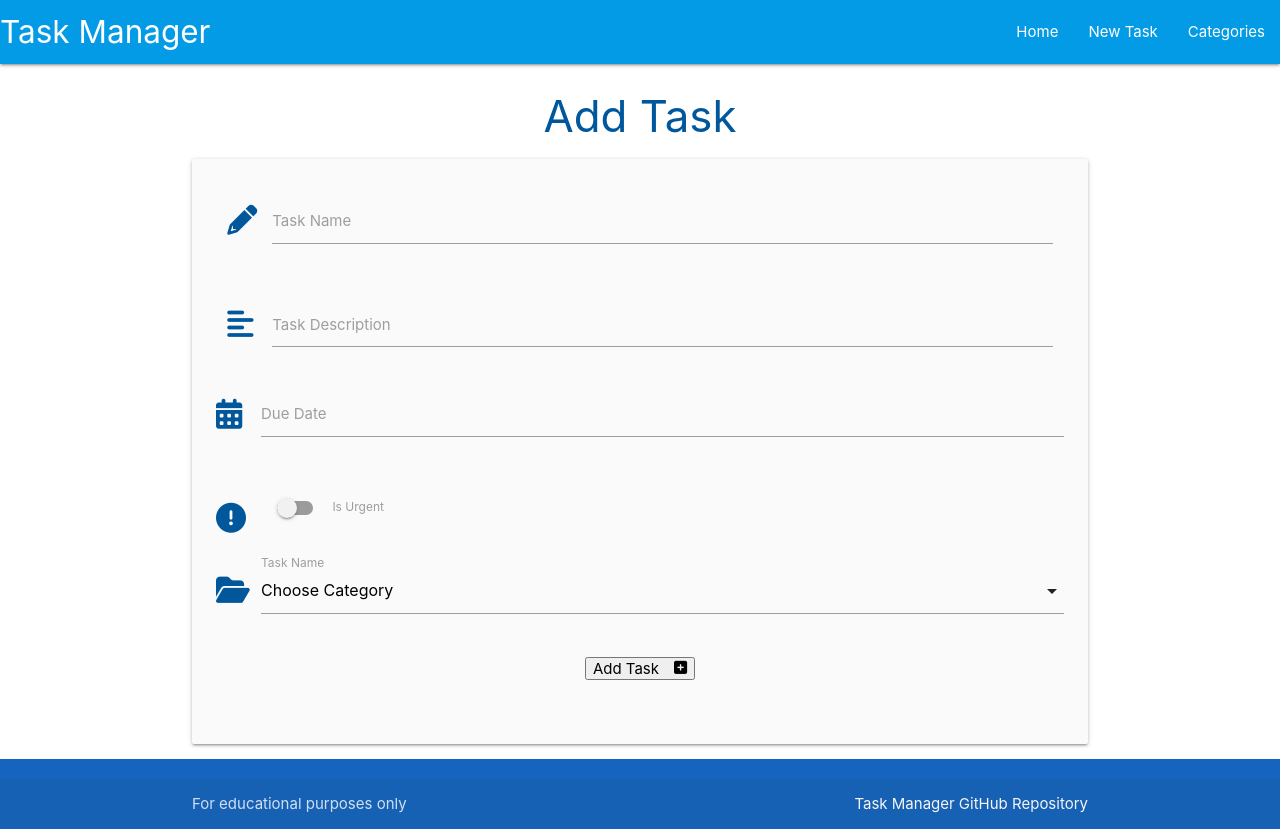
After one commit to marked-gil/task-manager, a Flask app: page /add_task in a window 1280 px wide. The commit adds this page. Run offline with Flask 2, Linux system fonts and the light colour scheme; data that the repository does not hold is empty.

Commit message:
Adding tasks

```diff
--- a/taskmanager/routes.py
+++ b/taskmanager/routes.py
@@ -40,3 +40,20 @@ def delete_category(category_id):
     db.session.delete(category)
     db.session.commit()
     return redirect(url_for("categories"))
+
+
+@app.route("/add_task", methods=["GET", "POST"])
+def add_task():
+    categories = list(Category.query.order_by(Category.category_name).all())
+    if request.method == "POST":
+        task = Task(
+            task_name=request.form.get("task_name"),
+            task_description=request.form.get("task_description"),
+            is_urgent=bool(True if request.form.get("is_urgent") else False),
+            due_date=request.form.get("due_date"),
+            category_id=request.form.get("category_id")
+        )
+        db.session.add(task)
+        db.session.commit()
+        return redirect(url_for("home"))
+    return render_template("add_task.html", categories=categories)
--- a/taskmanager/static/js/script.js
+++ b/taskmanager/static/js/script.js
@@ -1,12 +1,21 @@
 document.addEventListener('DOMContentLoaded', function() {
     // sidenav initialization
-    var sidenav = document.querySelectorAll('.sidenav');
+    let sidenav = document.querySelectorAll('.sidenav');
     M.Sidenav.init(sidenav);
+
+    // modal initialization
+    let modal = document.querySelectorAll('.modal');
+    M.Modal.init(modal);
+
+    // Datepicker initialization
+    let datepicker = document.querySelectorAll('.datepicker');
+    M.Datepicker.init(datepicker, {
+      format: "dd mmmm, yyyy",
+      i18n: {done: "Select"}
+    });
+
+    // select initialization
+    let selects = document.querySelectorAll('select');
+    M.FormSelect.init(selects);
+
   });
-
-
-  document.addEventListener('DOMContentLoaded', function() {
-    // modal initialization
-    var modal = document.querySelectorAll('.modal');
-    M.Modal.init(modal);
-  });
--- /dev/null
+++ b/taskmanager/templates/add_task.html
@@ -0,0 +1,71 @@
+{% extends "base.html" %}
+
+{% block content %}
+
+<h3 class="light-blue-text text-darken-4 center-align">Add Task</h3>
+
+<div class="row card-panel grey lighten-5">
+    <form class="col s12" method="POST" action="{{ url_for('add_task') }}">
+        <!-- task_name -->
+        <div class="row">
+            <div class="input-field col s12">
+                <i class="fas fa-pencil-alt prefix light-blue-text text-darken-4"></i>
+            <input id="task_name" name="task_name" minlength="5" maxlength="50" type="text" class="validate" required>
+            <label for="task_name">Task Name</label>
+            </div>
+        </div>
+        <!-- task_description -->
+        <div class="row">
+            <div class="input-field col s12">
+                <i class="fas fa-align-left prefix light-blue-text text-darken-4"></i>
+            <textarea id="task_description" name="task_description" minlength="5" maxlength="200"
+                type="text" class="materialize-textarea validate" required></textarea>
+            <label for="task_name">Task Description</label>
+        </div>
+        <!-- due_date -->
+        <div class="row">
+            <div class="input-field col s12">
+                <i class="fas fa-calendar-alt prefix light-blue-text text-darken-4"></i>
+                <input id="due_date" name="due_date" type="text" class="datepicker validate" required>
+                <label for="due_date">Due Date</label>
+            </div>
+        </div>
+        <!-- is_urgent -->
+        <div class="row">
+            <div class="input-field col s12">
+                <div class="switch">
+                    <i class="fas fa-exclamation-circle prefix light-blue-text text-darken-4"></i>
+                    <label for="is_urgent">
+                        <input id="is_urgent" name="is_urgent" type="checkbox">
+                        <span class="lever"></span>
+                        Is Urgent
+                    </label>
+                </div>
+            </div>
+        </div>
+        <!-- category_id -->
+        <div class="row">
+            <div class="input-field col s12">
+                <i class="fas fa-folder-open prefix light-blue-text text-darken-4"></i>
+                <select name="category_id" id="category_id" class="validate" required>
+                    <option value="" disabled selected>Choose Category</option>
+                    {% for category in categories %}
+                        <option value="{{ category.id }}">{{ category.category_name }}</option>
+                    {% endfor %}
+                </select>
+            <label for="task_name">Task Name</label>
+            </div>
+        </div>
+        <!-- submit button -->
+        <div class="row">
+            <div class="col s12 center-align">
+                <button type="submit">
+                    Add Task <i class="fas fa-plus-square right"></i>
+                </button>
+            </div>
+        </div>
+    </form>
+  </div>
+
+
+{% endblock %}
--- a/taskmanager/templates/base.html
+++ b/taskmanager/templates/base.html
@@ -19,7 +19,7 @@
               <a href="#" data-target="mobile-demo" class="sidenav-trigger"><i class="fas fa-bars"></i></a>
               <ul class="right hide-on-med-and-down">
                 <li><a href="{{ url_for('home') }}">Home</a></li>
-                <li><a href="">New Task</a></li>
+                <li><a href="{{ url_for('add_task') }}">New Task</a></li>
                 <li><a href="{{ url_for('categories') }}">Categories</a></li>
               </ul>
             </div>
@@ -28,7 +28,7 @@
           <!-- mobile sidenav -->
           <ul class="sidenav" id="mobile-demo">
             <li><a href="{{ url_for('home') }}">Home</a></li>
-            <li><a href="">New Task</a></li>
+            <li><a href="{{ url_for('add_task') }}">New Task</a></li>
             <li><a href="{{ url_for('categories') }}">Categories</a></li>
         </ul>
     </header>
```
Also changed, not shown: taskmanager/templates/tasks.html (+8 -0 lines).
